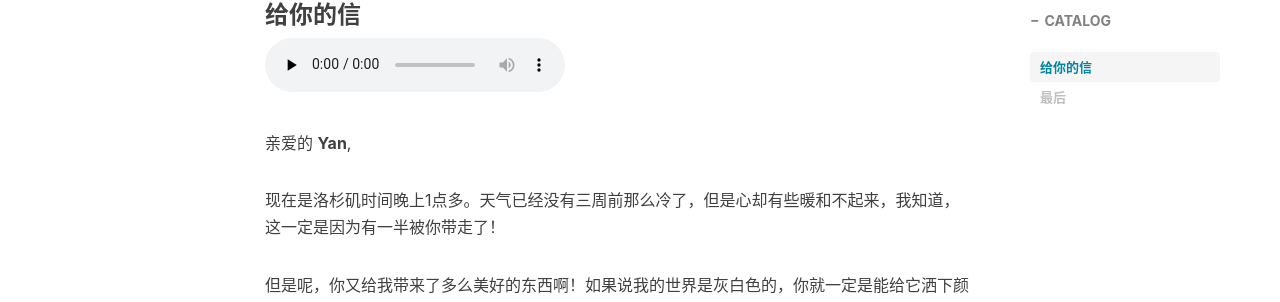
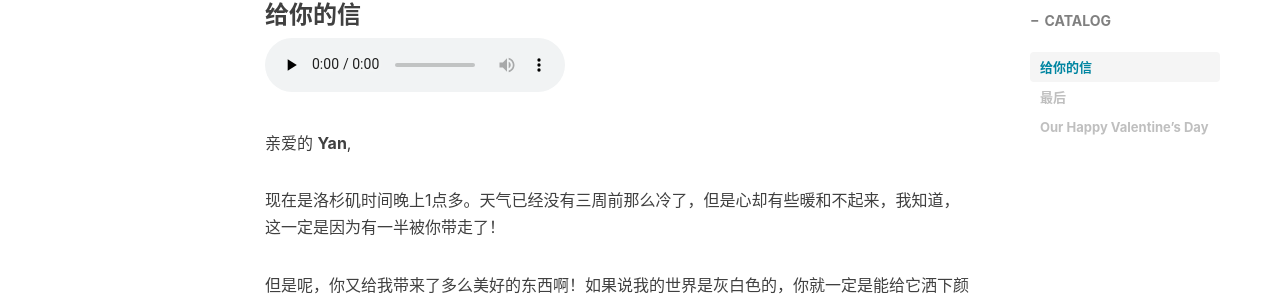
Before and after one commit to project106/project106.github.io, a Jekyll site: the page built from _posts/2019-02-14-ValentinesDay.md, in a window 1280 px wide and 1400 px high, scrolled down 430 px. Shown: the part 141-443 px from the top of the window. Built offline with Jekyll 4.4.1, drawn with Linux system fonts in a browser that asks for light colours; nearby versions of some CDN libraries; comment, search, counter and statistics services are not loaded; some of the changed text lies outside the part shown.

Commit message:
Update 2019-02-14-ValentinesDay.md

```diff
--- a/_posts/2019-02-14-ValentinesDay.md
+++ b/_posts/2019-02-14-ValentinesDay.md
@@ -39,3 +39,6 @@
 ![](https://raw.githubusercontent.com/project106/project106.github.io/master/img/home-bg-us.jpeg)
 
 感谢遇见，感谢你的勇气与信任。有你在我身边真好。
+
+### Our Happy Valentine's Day
+![](https://raw.githubusercontent.com/project106/project106.github.io/master/img/post-bg-gifts1.jpeg)
```
